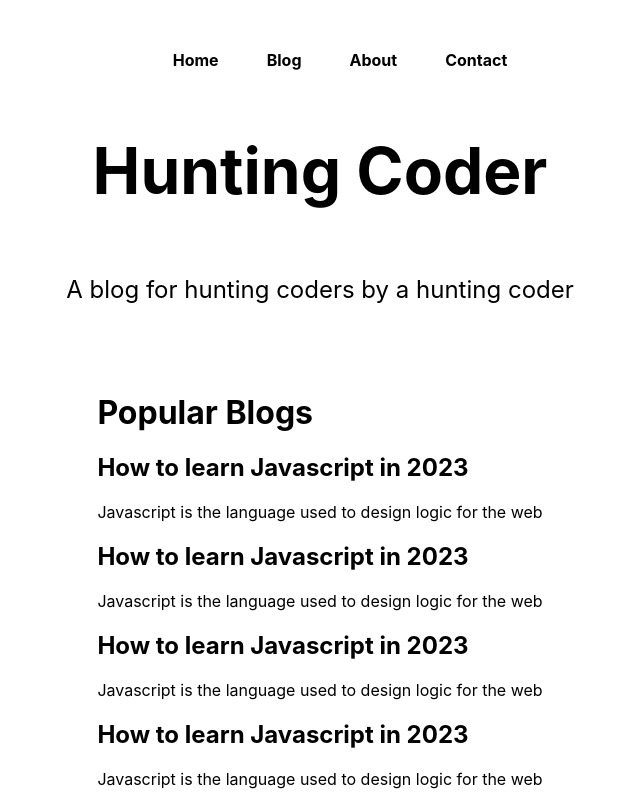
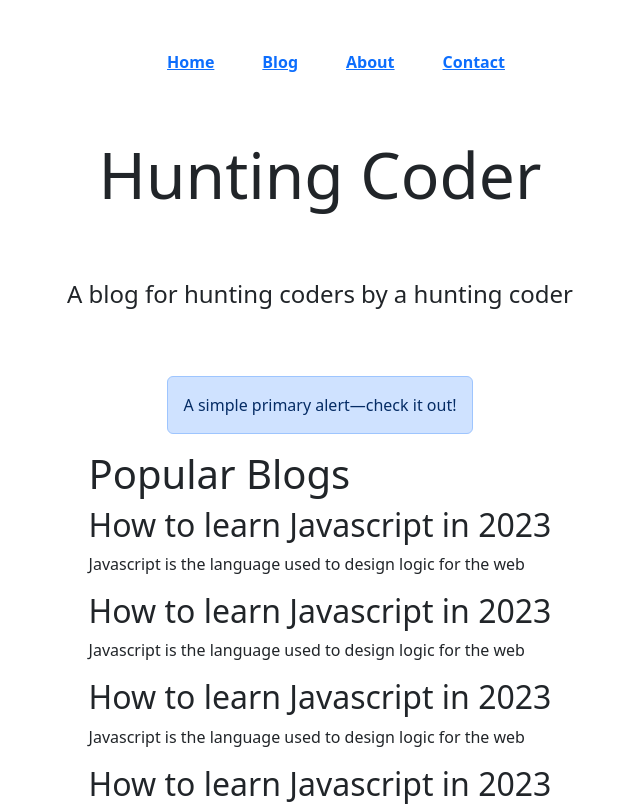
Before and after one commit to ManjiCoder/Huting-Coder, a Next.js app: page / in a window 1280 px wide. Shown: the top 806 px of the page, without its empty margins (320-960 px from the left). Built offline with nearby package versions, Linux system fonts and the light colour scheme.

Commit message:
Tutorial #11 ✔ Adding Global Styles in Next.js

```diff
--- a/pages/_app.js
+++ b/pages/_app.js
@@ -1,7 +1,8 @@
-import '../styles/globals.css'
-
+import "../styles/globals.css";
+import "../styles/style.css";
 function MyApp({ Component, pageProps }) {
-  return <Component {...pageProps} />
+  console.log("I am app.js");
+  return <Component {...pageProps} />;
 }
 
-export default MyApp
+export default MyApp;
--- a/pages/index.js
+++ b/pages/index.js
@@ -3,7 +3,11 @@ import Image from "next/image";
 import styles from "../styles/Home.module.css";
 // import styles1 from "../styles/Home1.module.css";
 // import styles2 from "../styles/Home2.module.css";
+
+// We can do this but not recommended to use this move it to _app.js
+// import "../styles/style.css";
 import Link from "next/link";
+import Script from "next/script";
 
 export default function Home() {
   // console.log(styles);
@@ -22,9 +26,26 @@ export default function Home() {
         />
 
         <link rel="icon" href="/favicon.ico" />
+
+        <link
+          href="https://cdn.jsdelivr.net/npm/bootstrap@5.3.0/dist/css/bootstrap.min.css"
+          rel="stylesheet"
+          integrity="sha384-9ndCyUaIbzAi2FUVXJi0CjmCapSmO7SnpJef0486qhLnuZ2cdeRhO02iuK6FUUVM"
+          crossOrigin="anonymous"
+        />
+
         {/* We can do this but not recommended */}
         {/* <script src="/sc.js"></script> */}
       </Head>
+
+      {/* To use any external script, nextjs recommended this */}
+      {/* <Script src="/sc.js" strategy="lazyOnload"></Script> */}
+      <Script
+        src="https://cdn.jsdelivr.net/npm/bootstrap@5.3.0/dist/js/bootstrap.bundle.min.js"
+        strategy="lazyOnload"
+        integrity="sha384-geWF76RCwLtnZ8qwWowPQNguL3RmwHVBC9FhGdlKrxdiJJigb/j/68SIy3Te4Bkz"
+        crossorigin="anonymous"
+      ></Script>
 
       <nav className={styles.mainNav}>
         <ul>
@@ -43,15 +64,16 @@ export default function Home() {
         </ul>
       </nav>
 
-      {/* To use any external script, nextjs recommended this */}
-      {/* <Script src="/sc.js" strategy="lazyOnload"></Script> */}
-
       <main className={styles.main}>
         <h1 className={styles.title}>Hunting Coder</h1>
 
         <p className={styles.description}>
           A blog for hunting coders by a hunting coder
         </p>
+
+        <div className="alert alert-primary" role="alert">
+          A simple primary alert—check it out!
+        </div>
 
         {/* <div className={styles.grid}>
           <a href="https://nextjs.org/docs" className={styles.card}>
--- /dev/null
+++ b/styles/style.css
@@ -0,0 +1,3 @@
+body {
+    background: red;
+}
```
